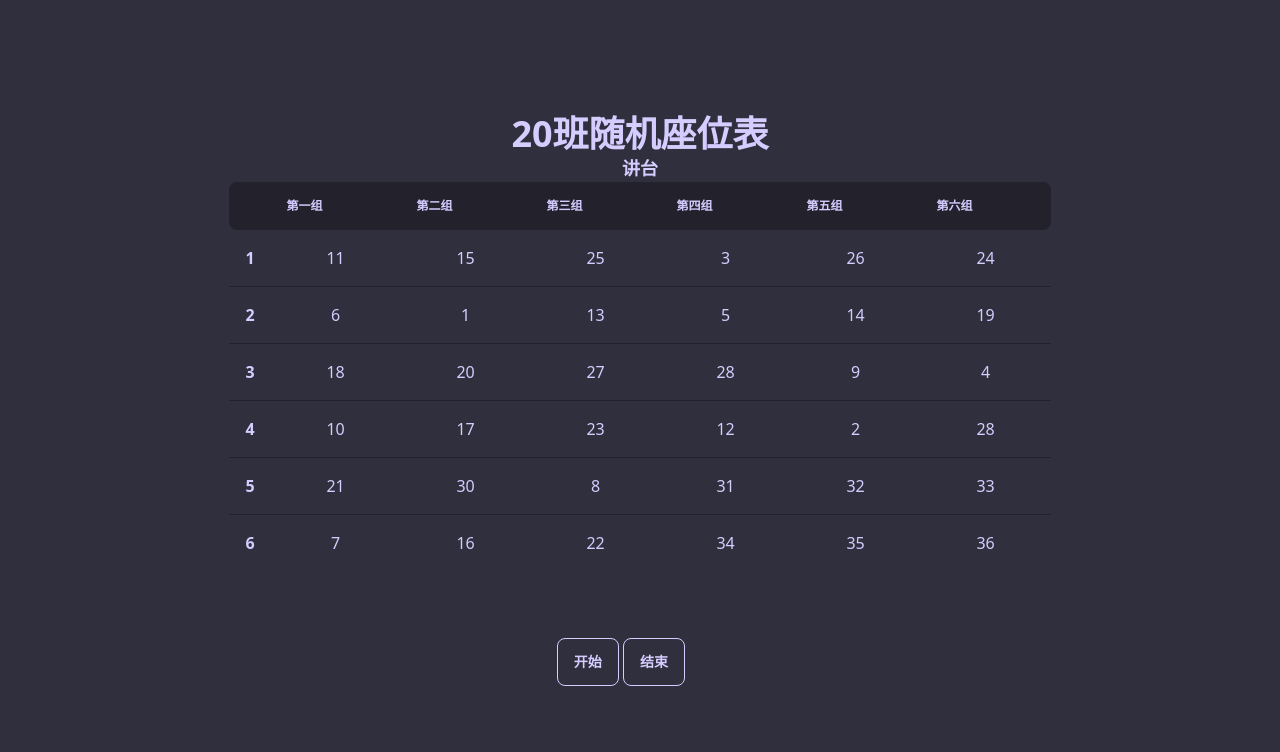
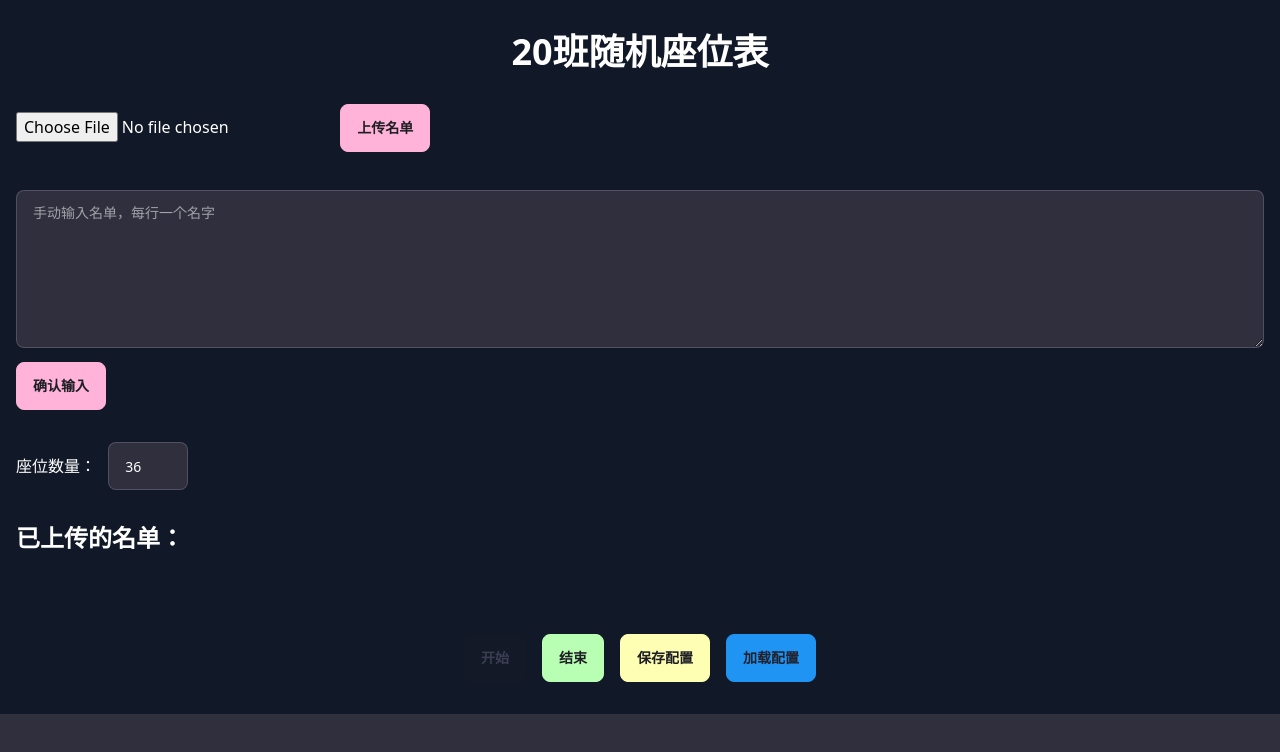
Before and after one commit to ITELMN/random.github.io, a plain HTML site: page index.html in a window 1280 px wide. Both pictures are taken after a click on the button "开始". Drawn offline with nearby package versions, Linux system fonts and the light colour scheme.

Commit message:
2024 new update

```diff
--- a/index.html
+++ b/index.html
@@ -3,11 +3,11 @@
 <head>
     <meta charset="UTF-8">
     <link href="https://cdn.jsdelivr.net/npm/tailwindcss@2.1/dist/tailwind.min.css" rel="stylesheet" type="text/css" />
-  <link href="https://cdn.jsdelivr.net/npm/daisyui@1.14.0/dist/full.css" rel="stylesheet" type="text/css" />
+    <link href="https://cdn.jsdelivr.net/npm/daisyui@1.14.0/dist/full.css" rel="stylesheet" type="text/css" />
 
-    <title>20班专属随机座位器</title>
+    <title>班级随机座位器</title>
     <style>
-        jieshao{
+        .jieshao {
             height: 100px;
             width: 100%;
         }
@@ -15,216 +15,189 @@
             width: 130px;
             text-align: center;
         }
+        .seat-table {
+            border-collapse: collapse;
+            margin: 20px auto;
+        }
+        .seat-table td {
+            border: 1px solid #ddd;
+            padding: 10px;
+            transition: all 0.3s;
+        }
+        .seat-table td:hover {
+            background-color: #f0f0f0;
+        }
     </style>
 
     <script>
+        var names = [];
+        var timer;
+        var started = false;
+        var totalSeats = 36;
 
-        var result;
-        var seat_sex;
-        var sex;
-        var result;
-        var timer;
-        var started = 0;
+        function uploadNames() {
+            const input = document.getElementById('namesInput');
+            const file = input.files[0];
+            if (!file) {
+                alert('请选择文件');
+                return;
+            }
+            const reader = new FileReader();
+            reader.onload = function(e) {
+                const content = e.target.result;
+                names = content.split('\n').map(name => name.trim()).filter(name => name);
+                updateNamesList();
+                updateTotalSeats();
+            };
+            reader.readAsText(file, 'UTF-8');
+        }
 
+        function updateNamesList() {
+            const namesList = document.getElementById('namesList');
+            namesList.innerHTML = '';
+            names.forEach((name, index) => {
+                namesList.innerHTML += `<li class="mb-1">${index + 1}: ${name}</li>`;
+            });
+        }
 
-        //var times = [0,0,0,0,0,0,0,0,0];
+        function updateTotalSeats() {
+            totalSeats = Math.max(names.length, 36);
+            document.getElementById('totalSeats').value = totalSeats;
+            createSeatTable();
+        }
 
-
-        var names = { 1: '1', 2: '2', 3: '3', 4: '4', 5: '5', 6: '6', 7: '7', 8: '8', 9: '9', 10: '10', 11: '11', 12: '12', 13: '13', 14: '14', 15: '15', 16: '16', 17: '17', 18: '18', 19: '19', 20: '20', 21: '21', 22: '22', 23: '23', 24: '24', 25: '25', 26: '26', 27: '27', 28: '28', 29: '28', 30: '30', 31: '31', 32: '32', 33: '33', 34: '34', 35: '35', 36: '36'};
-
-        function randArr(arr) {
-            for (var i = 0; i < arr.length; i++) {
-                var iRand = parseInt(arr.length * Math.random());
-                var temp = arr[i];
-                arr[i] = arr[iRand];
-                arr[iRand] = temp;
+        function createSeatTable() {
+            const table = document.querySelector('.seat-table tbody');
+            table.innerHTML = '';
+            const rows = Math.ceil(totalSeats / 6);
+            for (let i = 0; i < rows; i++) {
+                let row = '<tr>';
+                for (let j = 0; j < 6; j++) {
+                    if (i * 6 + j < totalSeats) {
+                        row += '<td class="hh"></td>';
+                    } else {
+                        row += '<td></td>';
+                    }
+                }
+                row += '</tr>';
+                table.innerHTML += row;
             }
-            return arr;
         }
 
         function get_random_seats() {
+            const seats = Array(totalSeats).fill(null);
+            const shuffledNames = [...names].sort(() => Math.random() - 0.5);
 
-            const seats = Array(36)
-            const ns = Object.values(names)
-            const boys = ns.slice(0,24)
-            const girls = ns.slice(24)
-
-            while (boys.length > 0) {
-                const r = Math.floor(36 * Math.random())
-                const seat = seats[r]
-                if (!!seat) {
-                    continue
-                }
-                seats[r] = boys.pop(0)
+            for (let i = 0; i < shuffledNames.length; i++) {
+                seats[i] = shuffledNames[i];
             }
 
-            for (let i = 0; i < seats.length; i++) {
-                const seat = seats[i]
-                if (!!seat) {
-                    continue
-                }
-                seats[i] = girls.pop(0)
-            }
-
-            return seats
-
+            return seats;
         }
 
         function start() {
-            if (started == 0) {
-                started = 1;
+            if (!started) {
+                started = true;
+                document.getElementById('startBtn').disabled = true;
+                document.getElementById('endBtn').disabled = false;
 
                 timer = setInterval(function () {
-                    seats = get_random_seats();
-
-                    var allTd = document.getElementsByClassName("hh");
-                    for (var i = 0; i < allTd.length; i++) {
-                        allTd[allTd.length - i - 1].innerText = seats[i];
+                    const seats = get_random_seats();
+                    const allTd = document.getElementsByClassName("hh");
+                    for (let i = 0; i < allTd.length; i++) {
+                        allTd[i].innerText = seats[i] || '';
+                        allTd[i].style.backgroundColor = seats[i] ? '#4a5568' : '#2d3748';
                     }
-
-                }, 36);
+                }, 100);
             }
         }
 
         function end() {
-            if (started == 1) {
-                started = 0;
+            if (started) {
+                started = false;
                 clearInterval(timer);
+                document.getElementById('startBtn').disabled = false;
+                document.getElementById('endBtn').disabled = true;
                 download();
             }
         }
 
         function download() {
-
-            var oHtml = document.getElementsByClassName('table w-full')[0].outerHTML;
-            var excelHtml = `
-                <html>
-                    <head>
-                        <meta charset='utf-8' />
-                    </head>
-                    <body>
-                        ${oHtml}
-                    </body>
-                </html>
-            `;
-            // 生成xls文件并通过a标签下载到本地
-
-            // 生成Excel
-            var excelBlob = new Blob([excelHtml], {
-                type: 'application/vnd.ms-excel'
-            })
-
-
-            var oA = document.createElement('a');
-            var ls = URL.createObjectURL(excelBlob);
-            // 利用URL.createObjectURL()方法为a元素生成blob URL
-
-            oA.href = ls;
-            oA.download = '座位表.xls';
-            oA.innerHTML = "下载Excel格式"
-
-            if (document.getElementById('insert').childNodes.length > 0) {
-                document.getElementById('insert').removeChild(document.getElementById('insert').childNodes[0]);
-            }
-            document.getElementById('insert').append(oA);
-
+            const table = document.querySelector('.seat-table');
+            const wb = XLSX.utils.table_to_book(table, {sheet: "座位表"});
+            XLSX.writeFile(wb, '座位表.xlsx');
         }
 
+        function saveConfiguration() {
+            const seats = Array.from(document.getElementsByClassName("hh")).map(td => td.innerText);
+            localStorage.setItem('savedSeats', JSON.stringify(seats));
+            alert('座位配置已保存');
+        }
 
+        function loadConfiguration() {
+            const savedSeats = JSON.parse(localStorage.getItem('savedSeats'));
+            if (savedSeats) {
+                const allTd = document.getElementsByClassName("hh");
+                for (let i = 0; i < allTd.length; i++) {
+                    allTd[i].innerText = savedSeats[i] || '';
+                    allTd[i].style.backgroundColor = savedSeats[i] ? '#4a5568' : '#2d3748';
+                }
+                alert('座位配置已加载');
+            } else {
+                alert('没有找到保存的座位配置');
+            }
+        }
+
+        function manualInput() {
+            const input = document.getElementById('manualInput');
+            names = input.value.split('\n').map(name => name.trim()).filter(name => name);
+            updateNamesList();
+            updateTotalSeats();
+        }
+
+        function changeTotalSeats() {
+            totalSeats = parseInt(document.getElementById('totalSeats').value);
+            createSeatTable();
+        }
     </script>
+    <script src="https://cdnjs.cloudflare.com/ajax/libs/xlsx/0.16.9/xlsx.full.min.js"></script>
 </head>
 
-<body>
+<body class="bg-gray-900 text-white">
+    <div class="container mx-auto px-4 py-8">
+        <h1 class="text-4xl font-bold mb-8 text-center">20班随机座位表</h1>
 
-    <!-- table是表格标签，tr表示一行，td表示一行中的一个单元格 -->
-    <!-- 默认情况，单元格会根据内容的长度比例来自动设置 -->
+        <div class="mb-8">
+            <input type="file" id="namesInput" accept=".txt" class="file-input file-input-bordered w-full max-w-xs mb-4" />
+            <button onclick="uploadNames()" class="btn btn-primary">上传名单</button>
+        </div>
 
-    <div class="hero min-h-screen bg-base-1000">
-        <div class="text-center hero-content">
-            <div class="overflow-x-auto">
-                <h1 class="stat-value">20班随机座位表</h1>
-                <table border="1" width="1000" class="table w-full">
-                        <!-- colspan 可以跨列 -->
-                        <div class="jieshao"></div>
-                        <h2 class="text-lg font-bold">讲台</h1>
-                    <thead>
-                        <tr>
-                          <th></th>
-                          <th>第一组</th>
-                          <th>第二组</th>
-                          <th>第三组</th>
-                          <th>第四组</th>
-                          <th>第五组</th>
-                          <th>第六组</th>
-                        </tr>
-                      </thead>
-                    <tbody>
-                    <tr>
-                        <th>1</th>
-                        <!-- 可以对单元格施加宽度属性，使用百分比和长度皆可 -->
-                        <td class="hh"></td>
-                        <td class="hh"></td>
-                        <td class="hh"></td>
-                        <td class="hh"></td>
-                        <td class="hh"></td>
-                        <td class="hh"></td>
-                    </tr>
-                    <tr>
-                        <th>2</th>
-                        <td class="hh"></td>
-                        <td class="hh"></td>
-                        <td class="hh"></td>
-                        <td class="hh"></td>
-                        <td class="hh"></td>
-                        <td class="hh"></td>
-                    </tr>
-                    <tr>
-                        <th>3</th>
-                        <td class="hh"></td>
-                        <td class="hh"></td>
-                        <td class="hh"></td>
-                        <td class="hh"></td>
-                        <td class="hh"></td>
-                        <td class="hh"></td>
-                    </tr>
-                    <tr>
-                        <th>4</th>
-                        <td class="hh"></td>
-                        <td class="hh"></td>
-                        <td class="hh"></td>
-                        <td class="hh"></td>
-                        <td class="hh"></td>
-                        <td class="hh"></td>
-                    </tr>
-                    <tr>
-                        <th>5</th>
-                        <td class="hh"></td>
-                        <td class="hh"></td>
-                        <td class="hh"></td>
-                        <td class="hh"></td>
-                        <td class="hh"></td>
-                        <td class="hh"></td>
-                    </tr>
-                    <tr>
-                        <th>6</th>
-                        <td class="hh"></td>
-                        <td class="hh"></td>
-                        <td class="hh"></td>
-                        <td class="hh"></td>
-                        <td class="hh"></td>
-                        <td class="hh"></td>
-                    </tr>
+        <div class="mb-8">
+            <textarea id="manualInput" rows="5" class="textarea textarea-bordered w-full" placeholder="手动输入名单，每行一个名字"></textarea>
+            <button onclick="manualInput()" class="btn btn-primary mt-2">确认输入</button>
+        </div>
 
+        <div class="mb-8">
+            <label for="totalSeats" class="mr-2">座位数量：</label>
+            <input type="number" id="totalSeats" min="1" value="36" class="input input-bordered w-20" onchange="changeTotalSeats()">
+        </div>
 
-                </tbody>
-                </table>
-                <br><br>
-                <button class="btn btn-outline" onclick="start()">开始</button>
-                <button class="btn btn-outline" onclick="end()">结束</button>
-                <p id="insert" class="btn btn-ghost"></p>
+        <div class="mb-8">
+            <h3 class="text-2xl font-bold mb-4">已上传的名单：</h3>
+            <ul id="namesList" class="list-disc list-inside grid grid-cols-3 gap-4"></ul>
+        </div>
 
+        <table class="seat-table">
+            <tbody>
+                <!-- 座位表将通过 JavaScript 动态生成 -->
+            </tbody>
+        </table>
 
-            </div>
+        <div class="flex justify-center space-x-4 mt-8">
+            <button id="startBtn" class="btn btn-primary" onclick="start()">开始</button>
+            <button id="endBtn" class="btn btn-secondary" onclick="end()" disabled>结束</button>
+            <button class="btn btn-accent" onclick="saveConfiguration()">保存配置</button>
+            <button class="btn btn-info" onclick="loadConfiguration()">加载配置</button>
         </div>
     </div>
 </body>
```
Also changed, not shown: 1 other file.
